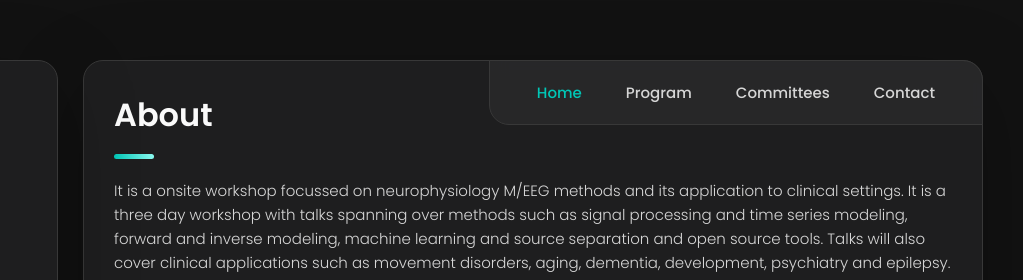
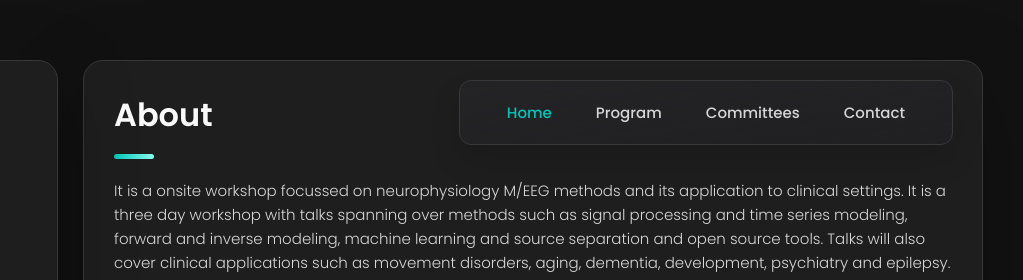
Before and after one commit to neuraltraces2024/neuraltraces2024.github.io, a plain HTML site: page index.html in a window 1280 px wide. Shown: the top 280 px of the page, 257-1280 px from the left. Drawn offline with nearby package versions, Linux system fonts and the light colour scheme.

Commit message:
fix ipad website

```diff
--- a/assets/css/style.css
+++ b/assets/css/style.css
@@ -344,7 +344,7 @@ main {
 
 .sidebar {
   margin-bottom: 15px;
-  max-height: 112px;
+  max-height: 130px;
   overflow: hidden;
   transition: var(--transition-2);
 }
@@ -510,7 +510,7 @@ main {
   left: 0;
   width: 100%;
   margin-bottom: 15px;
-  background: hsla(240, 1%, 17%, 0.75);
+  background: var(--bg-gradient-jet);
   backdrop-filter: blur(10px);
   border: 1px solid var(--jet);
   border-radius: 12px 12px 12px 12px;
@@ -1653,7 +1653,12 @@ textarea.form-input::-webkit-resizer {
    */
 
   .navbar {
-    border-radius: 20px 20px 0 0;
+    border-radius: 12px 12px 12px 12px;
+    width: 86%;
+    margin-left: 7%;
+    margin-bottom: 4%;
+    /* justify-content: center;
+    align-items: center; */
   }
 
   .navbar-list {
@@ -2075,13 +2080,13 @@ textarea.form-input::-webkit-resizer {
   .navbar {
     position: absolute;
     bottom: auto;
-    top: 0;
+    top: 20px;
     left: auto;
-    right: 0;
+    right: 30px;
     width: max-content;
-    border-radius: 0 20px;
+    border-radius: 12px 12px 12px 12px;
     padding: 0 20px;
-    box-shadow: none;
+    box-shadow: var(--shadow-2)
   }
 
   .navbar-list {
--- a/index.html
+++ b/index.html
@@ -35,7 +35,6 @@
 
         <!-- #SIDEBAR -->
 
-
         <aside class="sidebar" data-sidebar>
 
             <div class="sidebar-info">
@@ -55,7 +54,7 @@
                 </div>
 
                 <button class="info_more-btn" data-sidebar-btn>
-                    <span>Kontaktdaten</span>
+                    <span>contact</span>
 
                     <ion-icon name="chevron-down"></ion-icon>
                 </button>
```
Also changed, not shown: Kurs_archiv.html (+1 -1 lines), _speakers.html (+1 -1 lines), committees/program_committees.html (+1 -1 lines), committees/technical_organization.html (+1 -1 lines), contact.html (+1 -1 lines), program.html (+1 -1 lines), program/clinical_methods.html (+1 -1 lines), program/eeg_methods.html (+1 -1 lines), speakers/speakers_aging_and_dementia.html (+1 -1 lines), speakers/speakers_eeg_methods.html (+1 -1 lines), speakers/speakers_epilepsy.html (+1 -1 lines), speakers/speakers_movement_disorders.html (+1 -1 lines), speakers/speakers_psychiatry.html (+1 -1 lines), speakers/speakers_uncategorized.html (+1 -1 lines).
